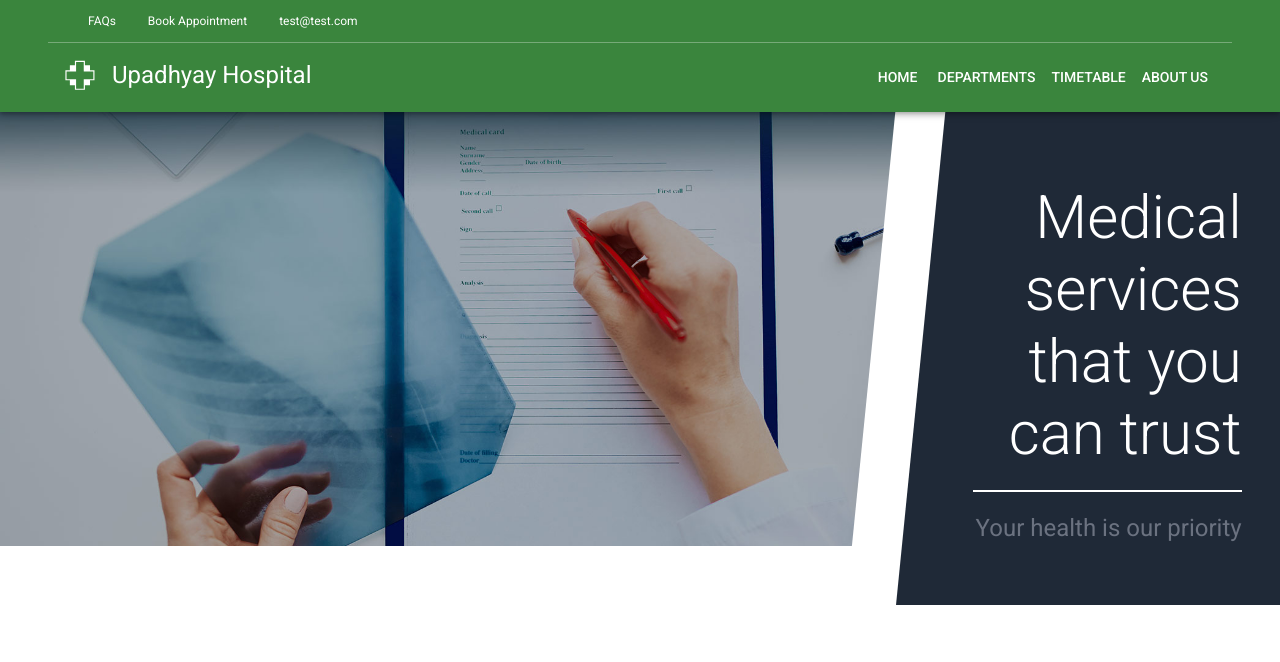
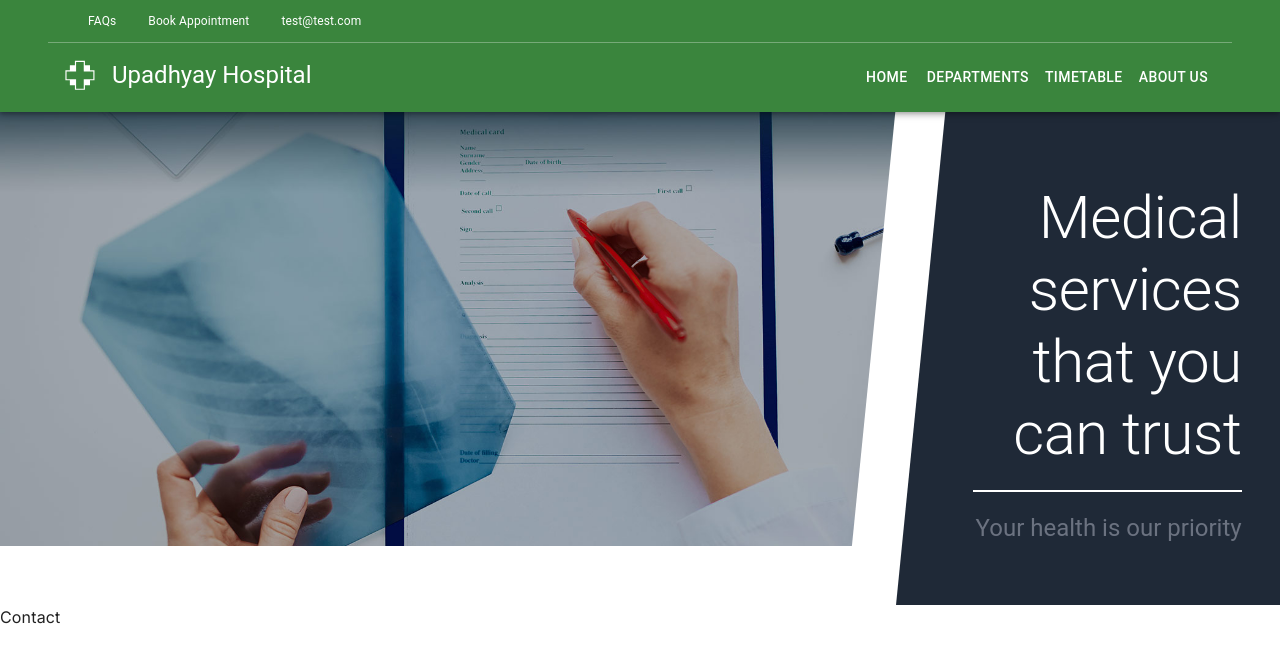
Before and after one commit to aniruddh622003/Uh-Website, a Next.js app: page / in a window 1280 px wide. Shown: the top 662 px of the page. Built offline with nearby package versions, Linux system fonts and the light colour scheme.

Commit message:
upgraded nextjs to fix issues

```diff
--- a/src/app/page.js
+++ b/src/app/page.js
@@ -3,6 +3,7 @@ import styles from "./page.module.css";
 import { Box, Button } from "@mui/material";
 import HeadBar from "@/components/HeadBar";
 import TwoImgSplashAngled from "@/components/TwoImgSplashAngled";
+import Contact from "@/components/Contact";
 
 export default function Home() {
   return (
@@ -12,6 +13,7 @@ export default function Home() {
         heading={"Medical services that you can trust"}
         sub={"Your health is our priority"}
       />
+      <Contact />
     </Box>
   );
 }
--- /dev/null
+++ b/src/components/Contact/index.js
@@ -0,0 +1,7 @@
+import React from "react";
+
+const Contact = () => {
+  return <div>Contact</div>;
+};
+
+export default Contact;
--- a/src/mui/ThemeRegistry/theme.js
+++ b/src/mui/ThemeRegistry/theme.js
@@ -1,11 +1,4 @@
-import { Roboto } from "next/font/google";
 import { createTheme } from "@mui/material/styles";
-
-const roboto = Roboto({
-  weight: ["300", "400", "500", "700"],
-  subsets: ["latin"],
-  display: "swap",
-});
 
 const theme = createTheme({
   palette: {
@@ -24,9 +17,6 @@ const theme = createTheme({
       contrastText: "#3a853d",
     },
   },
-  typography: {
-    fontFamily: roboto.style.fontFamily,
-  },
   components: {
     MuiAlert: {
       styleOverrides: {
```
Also changed, not shown: package.json (+5 -5 lines), 1 other file (tests, documents, lock files or other folders).
